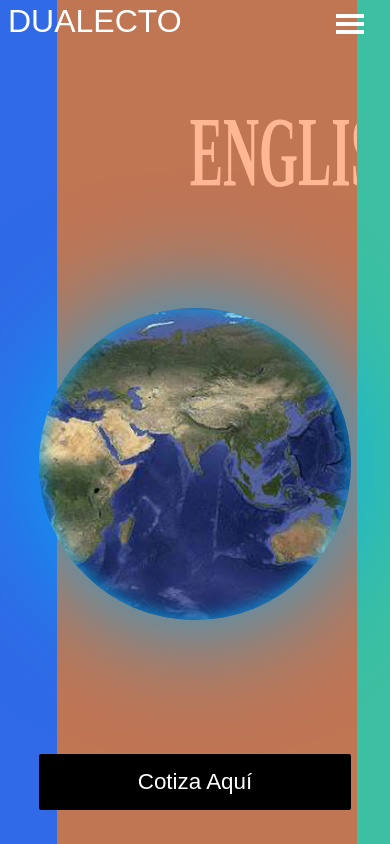
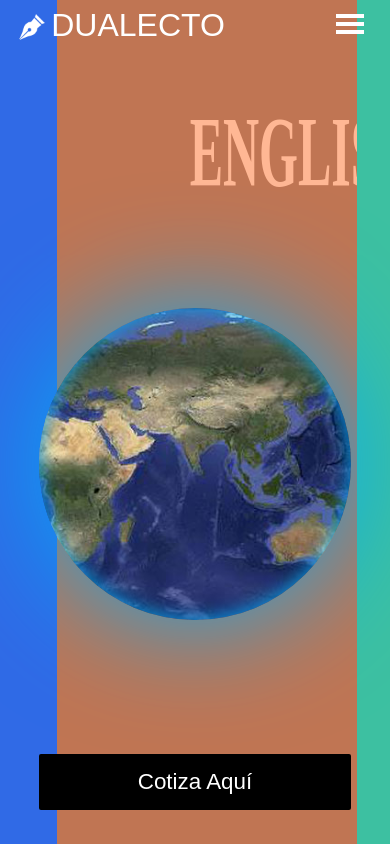
Before and after one commit to johdaten/translation-client-try1, a React (Create React App) app: page / in a window 390 px wide. Built offline with nearby package versions, Linux system fonts and the light colour scheme; a web font is replaced by a local one.

Commit message:
Update Navbar.css

```diff
--- a/src/components/Navbar.css
+++ b/src/components/Navbar.css
@@ -115,7 +115,9 @@
   }
 
   @media screen and (max-width: 960px) {
-
+    .nav-favicon{
+      display: inline;
+    }
     .nav-menu {
       display: flex;
       flex-direction: column;
```
